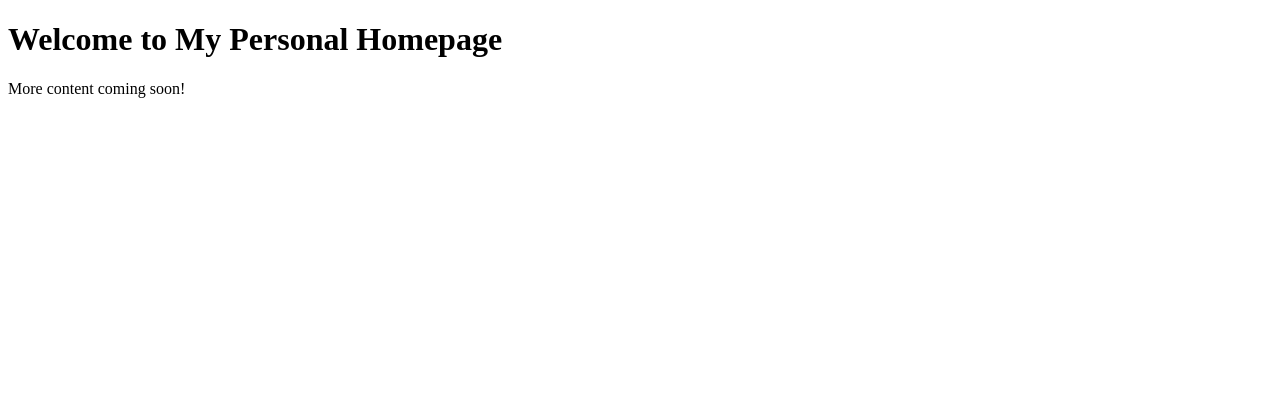
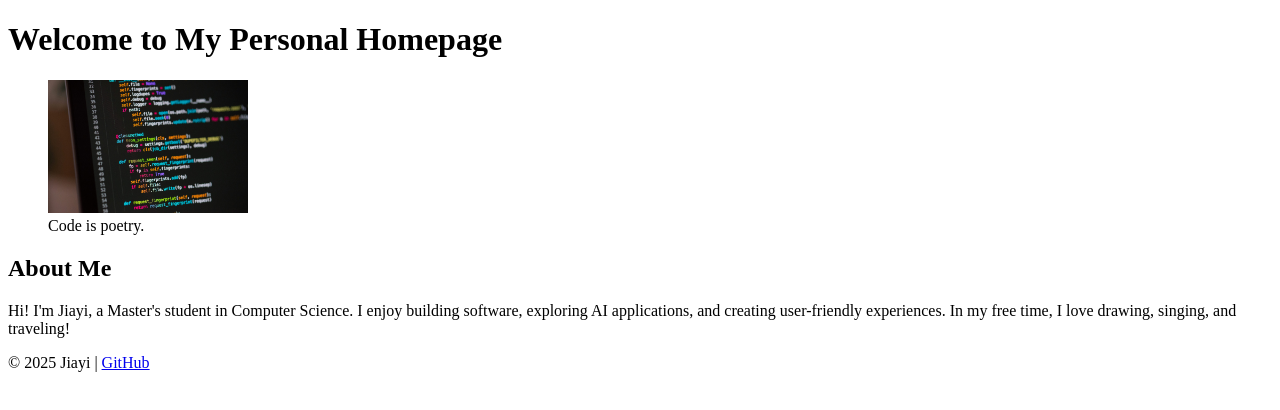
Before and after one commit to JiayiCai152k/cs5356-hw3, a plain HTML site: page index.html in a window 1280 px wide. Drawn offline with Linux system fonts and the light colour scheme.

Commit message:
add html

```diff
--- a/index.html
+++ b/index.html
@@ -6,7 +6,27 @@
     <title>My Personal Homepage</title>
 </head>
 <body>
-    <h1>Welcome to My Personal Homepage</h1>
-    <p>More content coming soon!</p>
+    <header>
+        <h1>Welcome to My Personal Homepage</h1>
+    </header>
+
+    <main>
+        <section>
+            <figure>
+                <img src="images/code.jpeg" alt="Picture of Code" width="200">
+                <figcaption>Code is poetry.</figcaption>
+            </figure>
+            <article>
+                <h2>About Me</h2>
+                <p>Hi! I'm Jiayi, a Master's student in Computer Science.
+                   I enjoy building software, exploring AI applications, and creating user-friendly experiences.
+                   In my free time, I love drawing, singing, and traveling!</p>
+            </article>
+        </section>
+    </main>
+
+    <footer>
+        <p>© 2025 Jiayi | <a href="https://github.com/JiayiCai152k">GitHub</a></p>
+    </footer>
 </body>
 </html>
```
Also changed, not shown: images/code.jpeg (added).
